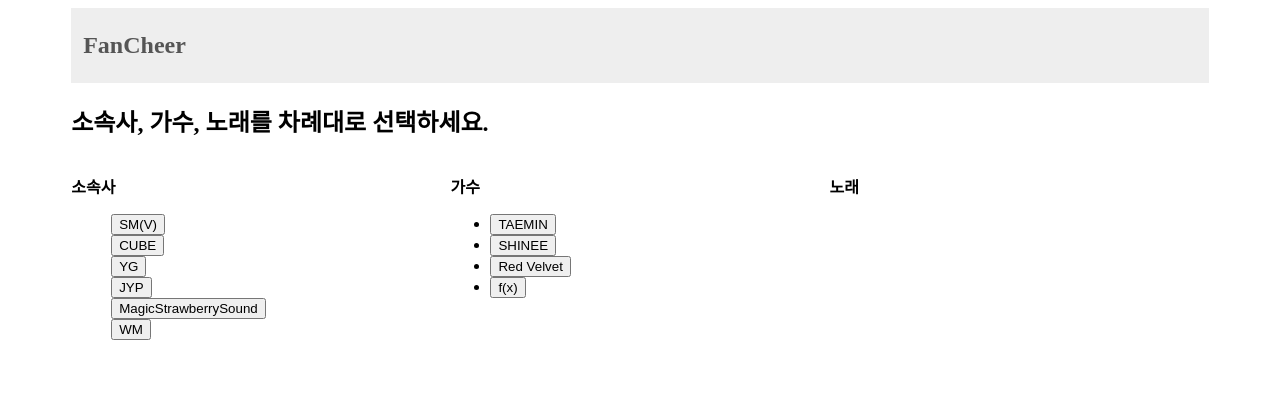
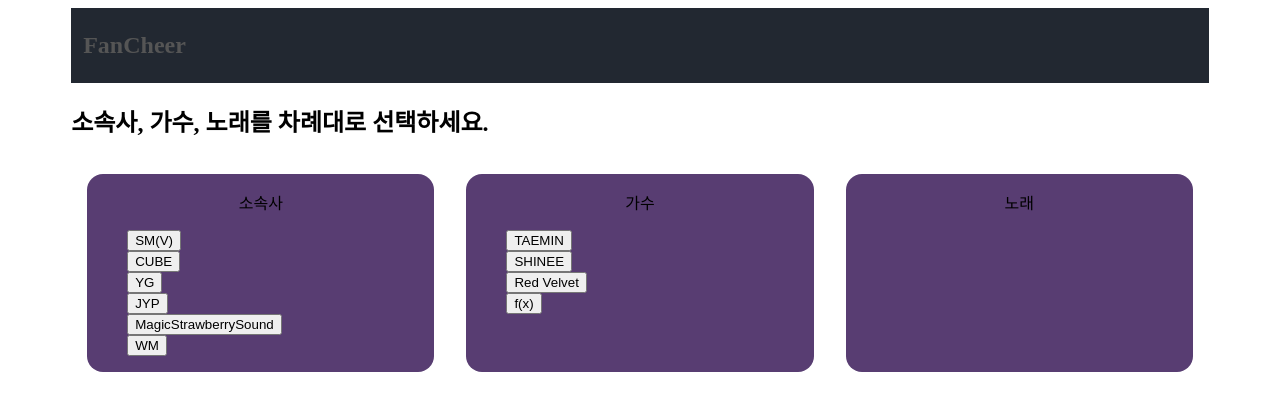
Before and after one commit to CodeSoom/project-react-2-koremp, a React app: page /song in a window 1280 px wide. Both pictures are taken after a click on the button "SM". Shown: the top 410 px of the page. Built offline with nearby package versions, Linux system fonts and the light colour scheme.

Commit message:
temp commit

```diff
--- a/src/App.jsx
+++ b/src/App.jsx
@@ -19,7 +19,7 @@
 });
 
 const Header = styled.header({
-  background: '#EEE',
+  background: '#222831',
   '& h1': {
     fontSize: '1.5em',
     margin: 0,
--- a/src/container/Agencies.jsx
+++ b/src/container/Agencies.jsx
@@ -1,6 +1,4 @@
 import React from 'react';
-
-import styled from '@emotion/styled';
 
 import { useDispatch, useSelector } from 'react-redux';
 
@@ -11,13 +9,8 @@
 
 import { get } from '../utils';
 
-const List = styled.ul({
-  listStyle: 'none',
-});
-
-const Item = styled.li({
-
-});
+import List from '../../styled/List';
+import Item from '../../styled/Item';
 
 export default function Agencies() {
   const dispatch = useDispatch();
--- a/src/container/Artists.jsx
+++ b/src/container/Artists.jsx
@@ -8,6 +8,9 @@
 } from '../slice';
 
 import { get } from '../utils';
+
+import List from '../../styled/List';
+import Item from '../../styled/item';
 
 export default function Artists() {
   const dispatch = useDispatch();
@@ -21,9 +24,9 @@
   }
 
   return (
-    <ul>
+    <List>
       {artists.map((artist) => (
-        <li
+        <Item
           key={artist.id}
         >
           <button
@@ -37,8 +40,8 @@
               </>
             ) : null}
           </button>
-        </li>
+        </Item>
       ))}
-    </ul>
+    </List>
   );
 }
--- a/src/container/Songs.jsx
+++ b/src/container/Songs.jsx
@@ -3,6 +3,9 @@
 import { useSelector } from 'react-redux';
 
 import { get } from '../utils';
+
+import List from '../../styled/List';
+import Item from '../../styled/Item';
 
 export default function Songs({ onClickSong }) {
   const songs = useSelector(get('songs'));
@@ -15,14 +18,14 @@
   }
 
   return (
-    <ul>
+    <List>
       {songs.map((song) => (
-        <li key={song.id}>
+        <Item key={song.id}>
           <a href={`/song/${song.id}`} onClick={handleClick(song)}>
             {song.name}
           </a>
-        </li>
+        </Item>
       ))}
-    </ul>
+    </List>
   );
 }
--- a/src/page/Home.jsx
+++ b/src/page/Home.jsx
@@ -37,6 +37,9 @@
           <Item><Link to="/song">song</Link></Item>
         </List>
       </NavigationContainer>
+      <div>
+        Homepage에서 보여줄 내용
+      </div>
     </div>
   );
 }
--- a/src/page/SongList.jsx
+++ b/src/page/SongList.jsx
@@ -14,16 +14,14 @@
   loadAgencies,
 } from '../slice';
 
-const Container = styled.div({
-  display: 'flex',
-  flex: '1',
+import DivideContainer from '../../styled/DivideContainer';
+
+const SongListPage = styled.div({
+
 });
 
-const DivideContainer = styled.div({
-  flex: '1',
-  '& p': {
-    fontWeight: 'bold',
-  },
+const ListContainer = styled.div({
+  display: 'flex',
 });
 
 export default function SongList() {
@@ -41,9 +39,9 @@
   }
 
   return (
-    <div>
+    <SongListPage>
       <h2>소속사, 가수, 노래를 차례대로 선택하세요.</h2>
-      <Container>
+      <ListContainer>
         <DivideContainer>
           <p>소속사</p>
           <Agencies />
@@ -56,8 +54,8 @@
           <p>노래</p>
           <Songs onClickSong={handleClickSong} />
         </DivideContainer>
-      </Container>
-    </div>
+      </ListContainer>
+    </SongListPage>
 
   );
 }
--- /dev/null
+++ b/styled/DivideContainer.jsx
@@ -0,0 +1,15 @@
+import styled from '@emotion/styled';
+
+const DivideContainer = styled.div({
+  backgroundColor: '#583d72',
+  flex: '1',
+
+  borderRadius: '1em',
+  margin: '1em',
+
+  '& p': {
+    textAlign: 'center',
+  },
+});
+
+export default DivideContainer;
--- /dev/null
+++ b/styled/Item.jsx
@@ -0,0 +1,7 @@
+import styled from '@emotion/styled';
+
+const Item = styled.li({
+
+});
+
+export default Item;
--- /dev/null
+++ b/styled/List.jsx
@@ -0,0 +1,7 @@
+import styled from '@emotion/styled';
+
+const List = styled.ul({
+  listStyle: 'none',
+});
+
+export default List;
```
Also changed, not shown: styled/DividePage.jsx (added, +7 -0 lines), styled/SongListComponent.jsx (added, +7 -0 lines), styled/Container.jsx (added).
